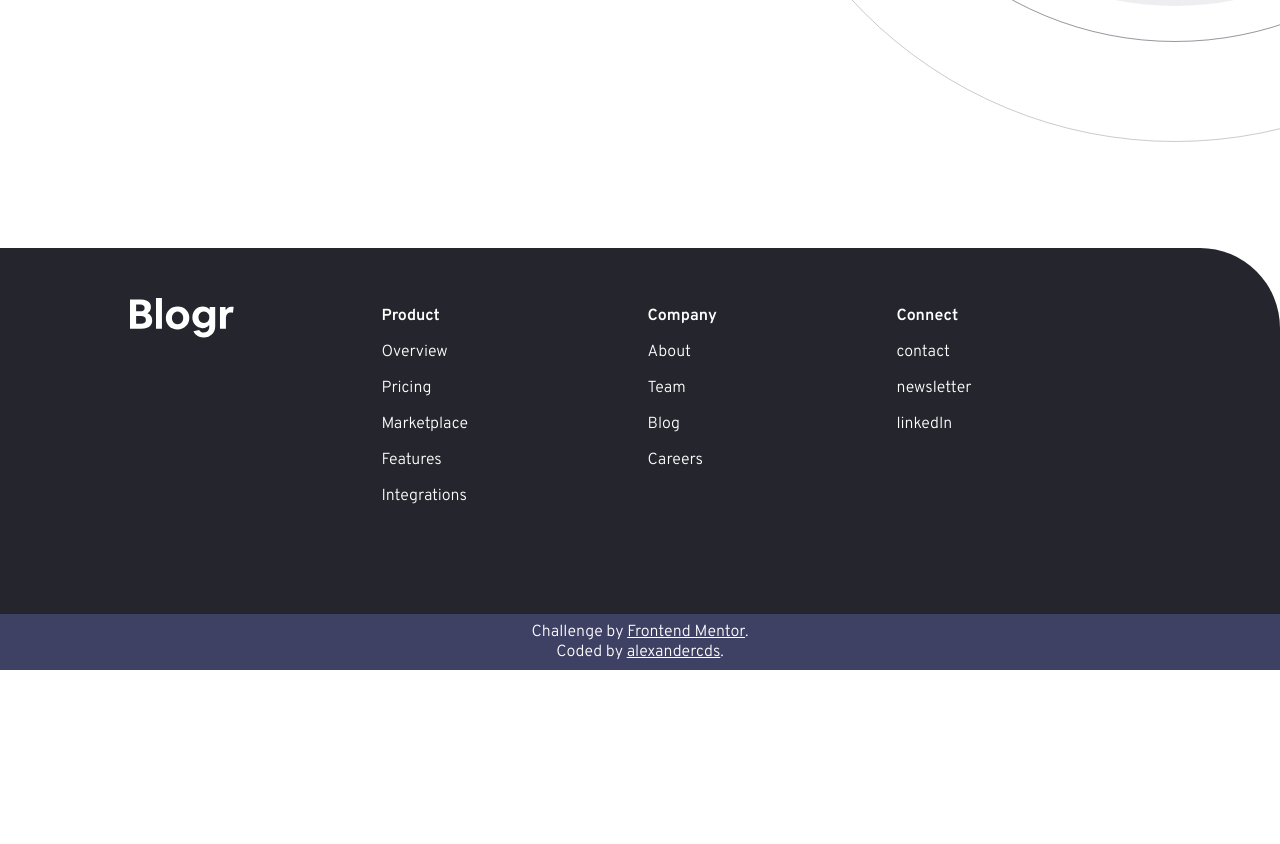
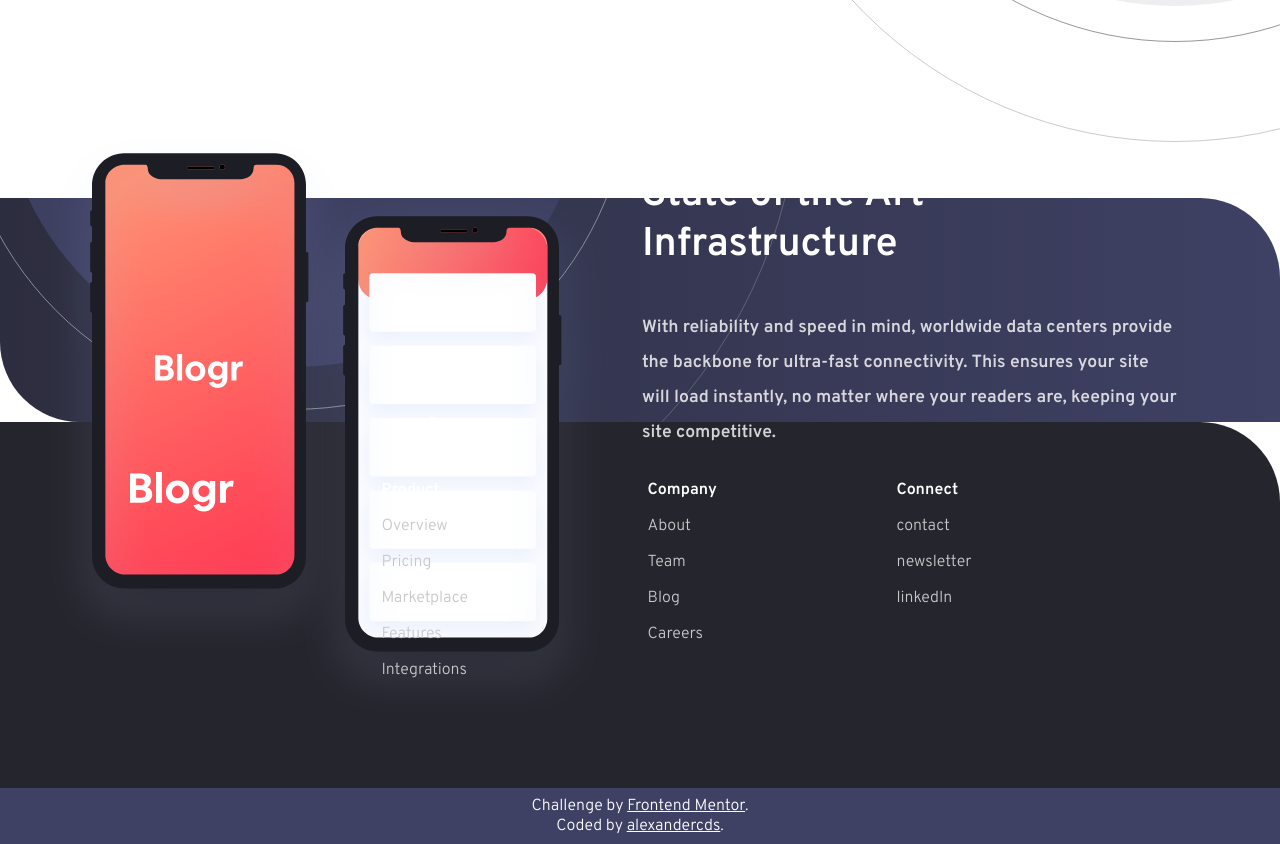
Before and after one commit to alexandercddev/blogr-landing-page, a React (Create React App) app: page / in a window 1280 px wide. Shown: the part 1320-2164 px from the top of the page. Before the commit the page ends 1990 px from the top, so only its background shows below. Built offline with nearby package versions, Linux system fonts and the light colour scheme.

Commit message:
Se agregó al components/stateof.js estructura de componente Se agregó css para stateof.js component

```diff
--- a/src/App.css
+++ b/src/App.css
@@ -135,7 +135,7 @@
   display: flex;
   justify-content: center;
   padding-top: 100px;
-  padding-bottom: 100px;
+  padding-bottom: 50px;
   padding-left: 100px;
 }
 
@@ -191,6 +191,37 @@
   width: auto;
 }
 
+.section_state {
+  height: 28vh;
+  display: flex;
+  background: url('./assets/svgs/bg-pattern-circles.svg') , linear-gradient(90deg, hsl(237, 17%, 21%) 0%, hsl(237, 23%, 32%) 100%);
+  color: hsl(0, 0%, 100%);
+  border-bottom-left-radius: 5em;
+  border-top-right-radius: 5em;
+  background-position-y: 80%;
+  background-position-x: -80%;
+  background-repeat: no-repeat;
+  padding-left: 50px;
+}
+
+.state__content.state__img> img {
+  margin-top: -65px;
+}
+
+.state__text {
+  margin-right: 100px;
+  margin-left: 40px;
+}
+
+.state__text> .content__title {
+  font-size: 2.5em;
+  margin-bottom: 1em;
+}
+
+.state__text> .content__text {
+  color: hsl(0, 0%, 100%);
+}
+
 footer.footer {
   display: flex;
   background-color: hsl(240, 10%, 16%);
@@ -217,13 +248,13 @@
 }
 
 a.footer__a {
-  color: hsl(0, 0%, 100%);
+  color: hsl(240, 2%, 79%);
   text-decoration: none;
 }
 
 .footer__section> a.footer__a {
   font-weight: bold;
-
+  color: hsl(0, 0%, 100%);;
 }
 
 /** Author **/
@@ -239,6 +270,8 @@
 .attribution> span> a {
   color: #FFF;
 }
+
+
 
 /** Desktop Max 1440 **/
 
--- a/src/components/stateof.js
+++ b/src/components/stateof.js
@@ -4,13 +4,21 @@
  * @date: 11/Agosto/2021
 **/
 import React, { useState } from 'react';
+import mobile from '../assets/svgs/illustration-phones.svg'
+export function StateOf(props) {
+    const {name, title, content} = props.options;
 
-export function StateOf(props) {
-    const {name} = props.options;
-
-    return (<section className={"section_" + name} >
-
-    </section>);
+    return (
+        <section className={"section_" + name} >
+            <div className="state__content state__img">
+                <img alt={title} src={mobile} />
+            </div>
+            <div className="state__content state__text content__center__vertical">
+                <h3 className="content__title">{title}</h3>
+                <p className="content__text">{content}</p>
+            </div>
+        </section>
+    );
 }
 
 export default StateOf;
```
